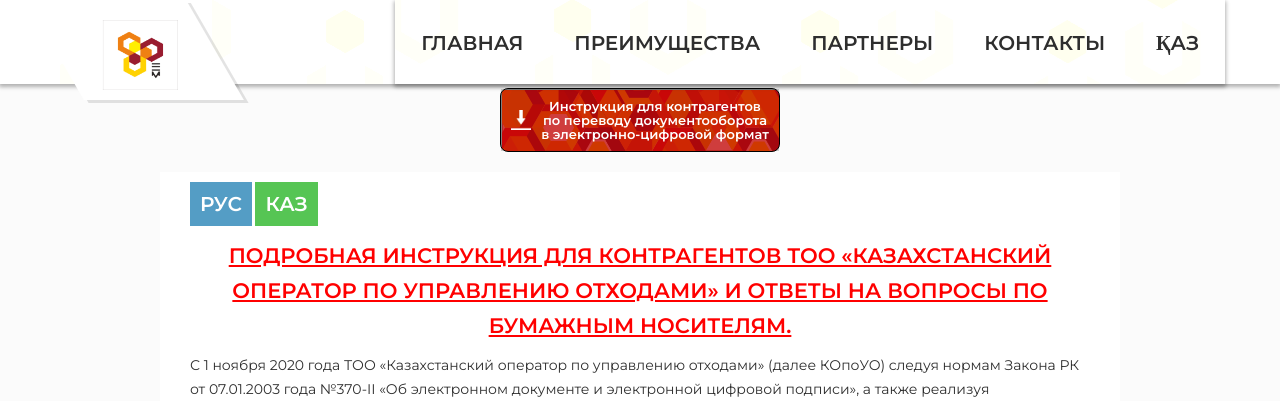
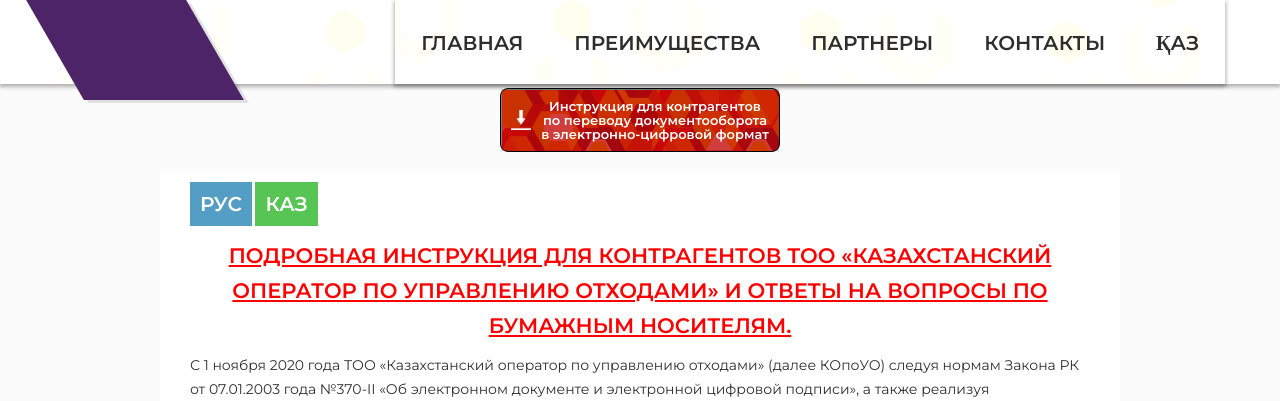
Before and after one commit to infabls/emr_landing, a WordPress theme: page /pages/1 in a window 1280 px wide. Shown: the top 401 px of the page. Run offline with PHP 8.4 and a stand-in for WordPress, Linux system fonts and the light colour scheme; the site name, menu and one post (Sample post) are stand-ins, and other content is empty; some libraries are stand-ins or nearby versions.

Commit message:
remove logo from header

```diff
--- a/includes/navbar.php
+++ b/includes/navbar.php
@@ -1,7 +1,7 @@
   <div class="navbar default">
     <div class="navbar-header">
       <div class="container">
-        <div class="basic-wrapper"> <a class="btn responsive-menu pull-right" data-toggle="collapse" data-target=".navbar-collapse"><i class='icon-menu-1'></i></a> <a class="navbar-brand parallelogram" href="../"> <img src="/style/images/new/logo.png" alt="" class="" /></a> </div>
+        <div class="basic-wrapper"> <a class="btn responsive-menu pull-right" data-toggle="collapse" data-target=".navbar-collapse"><i class='icon-menu-1'></i></a> <a class="navbar-brand parallelogram" href="../"> <!-- <img src="/style/images/new/logo.png" alt="" class="" /> --></a> </div>
         <nav class="collapse navbar-collapse pull-right">
           <ul class="nav navbar-nav">
             <li><a href="/">Главная</a></li>
--- a/kaz/includes/navbar.php
+++ b/kaz/includes/navbar.php
@@ -1,7 +1,7 @@
   <div class="navbar default">
     <div class="navbar-header">
       <div class="container">
-        <div class="basic-wrapper"> <a class="btn responsive-menu pull-right" data-toggle="collapse" data-target=".navbar-collapse"><i class='icon-menu-1'></i></a> <a class="navbar-brand parallelogram" href="../"> <img src="/style/images/new/logo.png" alt="" class="" /></a> </div>
+        <div class="basic-wrapper"> <a class="btn responsive-menu pull-right" data-toggle="collapse" data-target=".navbar-collapse"><i class='icon-menu-1'></i></a> <a class="navbar-brand parallelogram" href="../"> <!-- <img src="/style/images/new/logo.png" alt="" class="" /> --></a> </div>
         <nav class="collapse navbar-collapse pull-right">
           <ul class="nav navbar-nav">
             <li><a href="/">Басты</a></li>
--- a/style/css/site.addons.css
+++ b/style/css/site.addons.css
@@ -37,6 +37,7 @@
 }
 
 .parallelogram {
+	background:#4e2468;
     width: 160px;
     height: 100px;
     -webkit-transform: skew(30deg);
```
